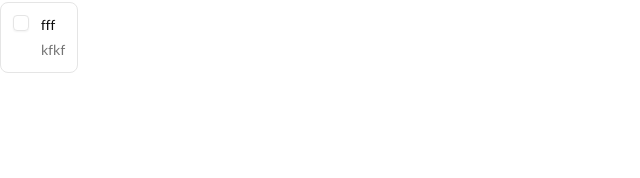
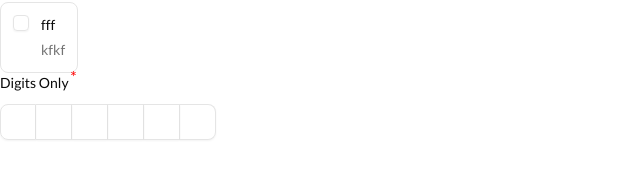
Before and after one commit to dosepehr/frontend-foundation, a Next.js app: page / in a window 1280 px wide. Shown: the part 154-332 px from the top of the page, without its empty margins (0-640 px from the left). Built offline with nearby package versions, Linux system fonts and the light colour scheme.

Commit message:
add otp input

```diff
--- a/src/app/page.tsx
+++ b/src/app/page.tsx
@@ -10,6 +10,11 @@ import {
     FieldTitle,
 } from '@/components/ui/Field';
 import { Input } from '@/components/ui/Input';
+import {
+    InputOTP,
+    InputOTPGroup,
+    InputOTPSlot,
+} from '@/components/ui/OtpInput';
 import { Textarea } from '@/components/ui/Textarea';
 const page = () => {
     return (
@@ -25,6 +30,21 @@ const page = () => {
                 />
             </div>
             <CheckboxWrapper title='fff' id='1' description='kfkf' />
+            <Field className='w-fit'>
+                <FieldLabel htmlFor='digits-only' required>
+                    Digits Only
+                </FieldLabel>
+                <InputOTP id='digits-only' maxLength={6}>
+                    <InputOTPGroup>
+                        <InputOTPSlot index={0} />
+                        <InputOTPSlot index={1} />
+                        <InputOTPSlot index={2} />
+                        <InputOTPSlot index={3} />
+                        <InputOTPSlot index={4} />
+                        <InputOTPSlot index={5} />
+                    </InputOTPGroup>
+                </InputOTP>
+            </Field>
         </>
     );
 };
--- /dev/null
+++ b/src/components/ui/OtpInput/index.tsx
@@ -0,0 +1,93 @@
+'use client';
+
+import * as React from 'react';
+import { OTPInput, OTPInputContext } from 'input-otp';
+import { MinusIcon } from 'lucide-react';
+import { cn } from '@/utils/funcs/cn';
+
+function InputOTP({
+    className,
+    containerClassName,
+    ...props
+}: React.ComponentProps<typeof OTPInput> & {
+    containerClassName?: string;
+}) {
+    return (
+        <OTPInput
+            data-slot='input-otp'
+            containerClassName={cn(
+                'cn-input-otp flex items-center has-disabled:opacity-50',
+                containerClassName
+            )}
+            spellCheck={false}
+            className={cn('disabled:cursor-not-allowed', className)}
+            {...props}
+        />
+    );
+}
+
+function InputOTPGroup({ className, ...props }: React.ComponentProps<'div'>) {
+    return (
+        <div
+            data-slot='input-otp-group'
+            className={cn(
+                'has-aria-invalid:border-destructive dark:has-aria-invalid:border-destructive/50 flex items-center rounded-md',
+                className
+            )}
+            {...props}
+        />
+    );
+}
+
+function InputOTPSlot({
+    index,
+    className,
+    ...props
+}: React.ComponentProps<'div'> & {
+    index: number;
+}) {
+    const inputOTPContext = React.useContext(OTPInputContext);
+    const { char, hasFakeCaret, isActive } =
+        inputOTPContext?.slots[index] ?? {};
+
+    return (
+        <div
+            data-slot='input-otp-slot'
+            data-active={isActive}
+            className={cn(
+                'dark:bg-input/30 border-input aria-invalid:border-destructive dark:aria-invalid:border-destructive/50',
+                'data-[active=true]:border-primary  data-[active=true]:outline-2 data-[active=true]:outline-primary/40',
+                'hover:border-ring',
+                'size-9 border-y border-r text-sm shadow-xs',
+                'first:rounded-l-md first:border-l last:rounded-r-md',
+                'relative flex items-center justify-center',
+                'transition-[color,box-shadow,border-color]',
+                'data-[active=true]:z-10',
+                className
+            )}
+            {...props}
+        >
+            {char}
+            {hasFakeCaret && (
+                <div className='pointer-events-none absolute inset-0 flex items-center justify-center'>
+                    <div className='animate-caret-blink bg-foreground h-4 w-px duration-1000' />
+                </div>
+            )}
+        </div>
+    );
+}
+
+function InputOTPSeparator({ ...props }: React.ComponentProps<'div'>) {
+    return (
+        <div
+            data-slot='input-otp-separator'
+            className="[&_svg:not([class*='size-'])]:size-4 flex items-center"
+            role='separator'
+            {...props}
+        >
+            <MinusIcon />
+        </div>
+    );
+}
+
+export { InputOTP, InputOTPGroup, InputOTPSlot, InputOTPSeparator };
--- a/src/utils/context/ThemeProvider.tsx
+++ b/src/utils/context/ThemeProvider.tsx
@@ -33,6 +33,9 @@ export const ThemeProviderContext =
     createContext<ThemeProviderState>(initialThemeState);
 
 const resolveAppliedTheme = (t: Theme): 'light' | 'dark' => {
+    if (typeof window == 'undefined') {
+        return 'dark';
+    }
     if (t === 'system') {
         return window.matchMedia('(prefers-color-scheme: dark)').matches
             ? 'dark'
```
